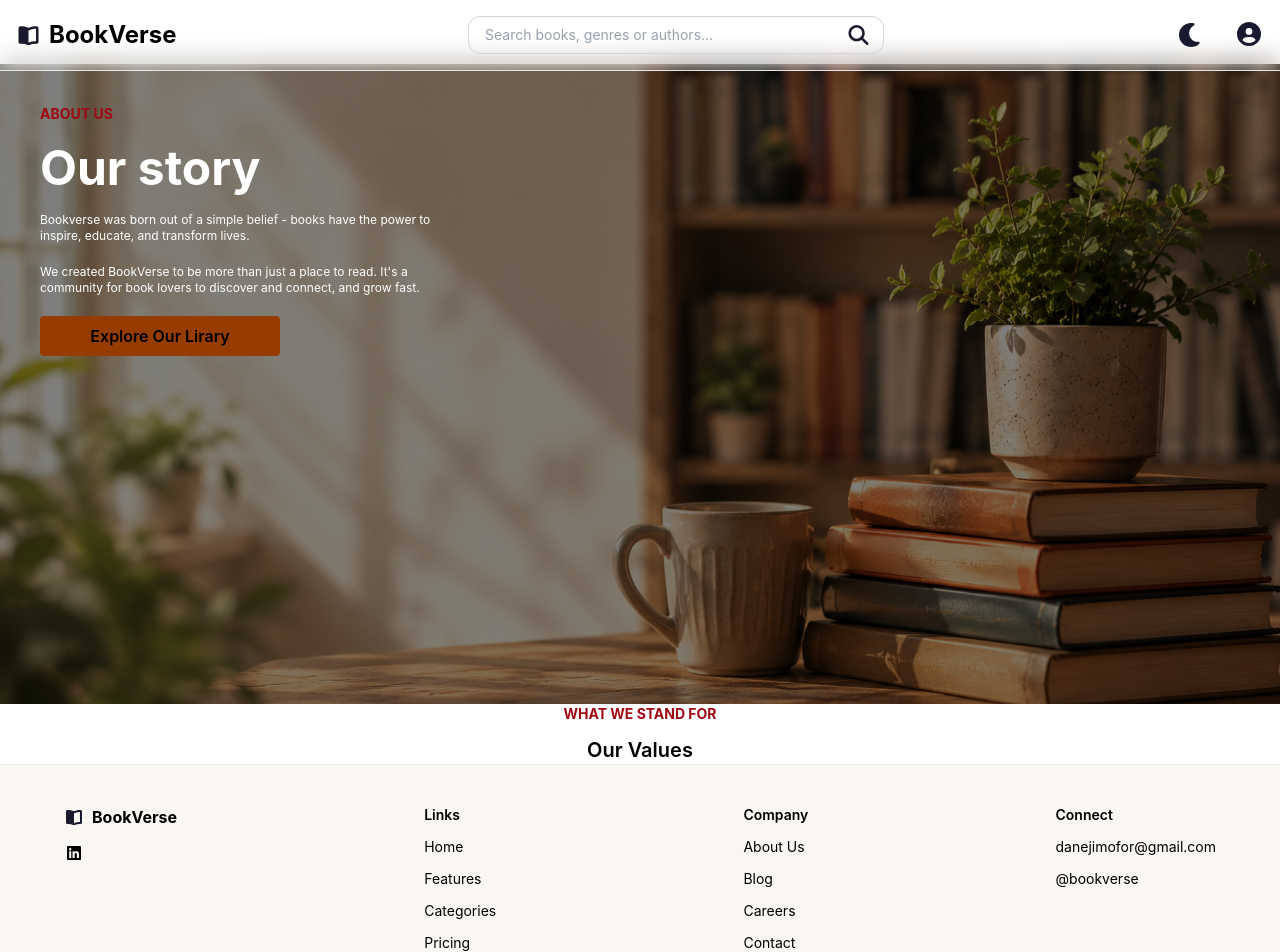
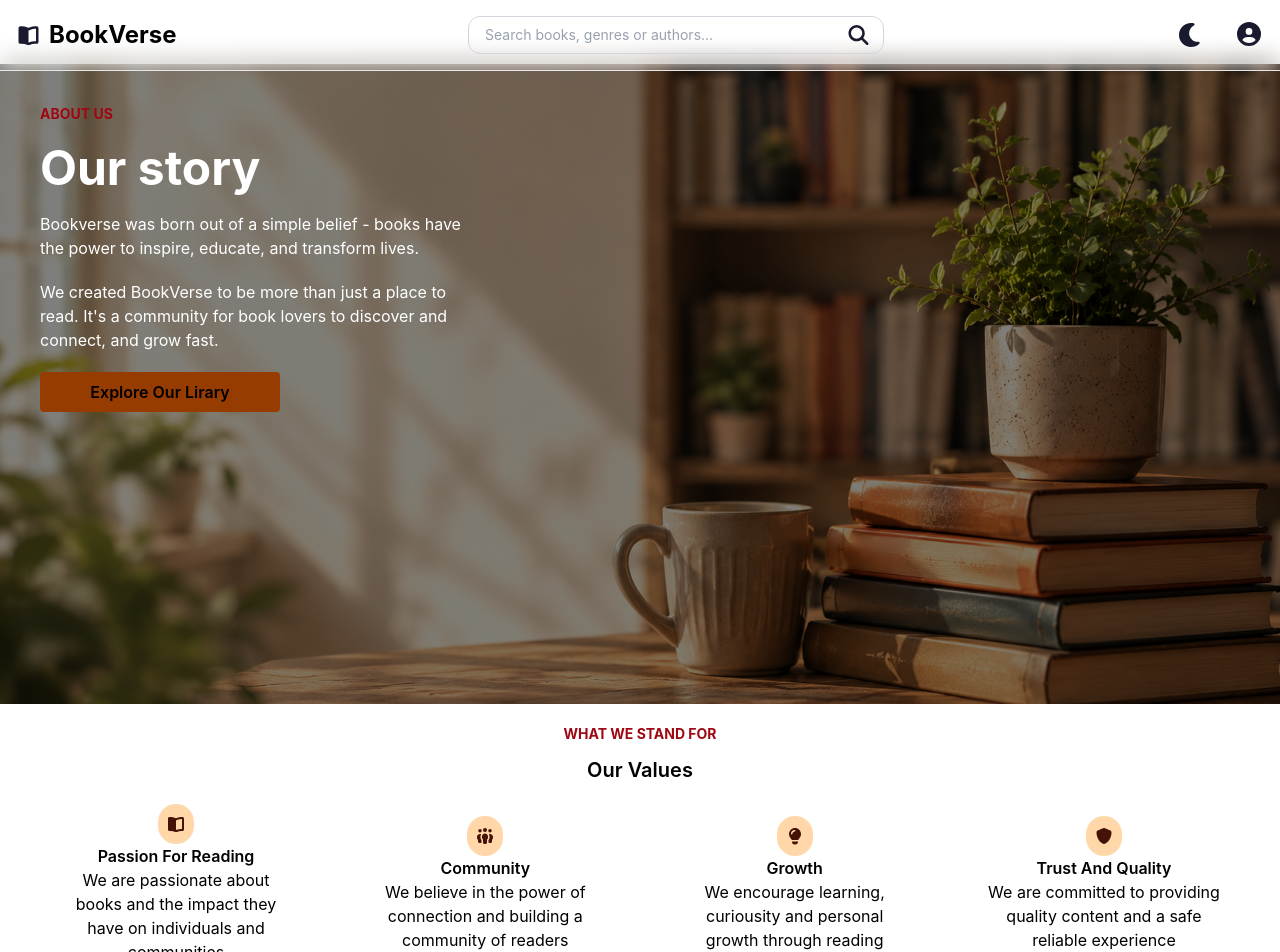
Before and after one commit to DanielApple05/Book-verse, a React (Vite) app in the folder book-verse-frontend/: page /about in a window 1280 px wide. Shown: the top 952 px of the page. Built offline with nearby package versions, Linux system fonts and the light colour scheme; no server answers.

Commit message:
feat: add Values component and integrate into About page for enhanced storytelling

```diff
--- /dev/null
+++ b/book-verse-frontend/src/assets/components/value.jsx
@@ -0,0 +1,31 @@
+import { FontAwesomeIcon } from '@fortawesome/react-fontawesome';
+import { faBookOpen, faPeopleGroup, faLightbulb, faShield } from '@fortawesome/free-solid-svg-icons';
+
+const Value = [
+  {
+    id: 1,
+    logo: faBookOpen,
+    topic: "Passion For Reading",
+    text: " We are passionate about books and the impact they have on individuals and communities"
+  },
+    {
+    id: 2,
+    logo: faPeopleGroup,
+    topic: "Community",
+    text: " We believe in the power of connection and building a community of readers"
+  },
+    {
+    id: 3,
+    logo: faLightbulb,
+    topic: "Growth",
+    text: "We encourage learning, curiousity and personal growth through reading"
+  },
+    {
+    id: 4,
+    logo: faShield,
+    topic: "Trust And Quality",
+    text: "We are committed to providing quality content and a safe reliable experience "
+  }
+ ]
+
+export default Value;
--- a/book-verse-frontend/src/assets/pages/about.jsx
+++ b/book-verse-frontend/src/assets/pages/about.jsx
@@ -2,6 +2,8 @@ import React from 'react';
 import Header from '../components/header-component/header';
 import Footer from '../components/footerComponents/footer';
 import MobileNavBar from '../components/navigations/mobileNavBar';
+import Value from '../components/value';
+import { FontAwesomeIcon } from '@fortawesome/react-fontawesome';
 
 
 const About = () => {
@@ -13,15 +15,26 @@ const About = () => {
         <div className='absolute inset-0 flex flex-col xl:p-10 p-5 xl:w-[40%] w-full xl:space-y-5 space-y-3'>
           <span className='text-sm text-red-800 font-bold'>ABOUT US</span>
           <h1 className='text-white text-2xl xl:text-5xl font-bold'>Our story</h1>
-          <p className='text-white text-xs'>Bookverse was born out of a simple belief - books have the power to inspire, educate, and transform lives.</p>
-          <p className='text-white text-xs '> We created BookVerse to be more than just a place to read. It's a community for book lovers to discover and connect, and grow fast.</p>
+          <p className='text-white xl:text-base text-xs'>Bookverse was born out of a simple belief - books have the power to inspire, educate, and transform lives.</p>
+          <p className='text-white xl:text-base text-xs '> We created BookVerse to be more than just a place to read. It's a community for book lovers to discover and connect, and grow fast.</p>
           <button className='bg-amber-800 p-2 rounded w-60 cursor-pointer hover:bg-amber-950 font-semibold '>Explore Our Lirary</button>
         </div>
       </div>
       <div>
-        <div className='flex flex-col space-y-3 justify-center items-center '>
+        <div className='flex flex-col space-y-3 justify-center items-center mt-5 '>
           <p className='text-red-800 font-bold text-sm'>WHAT WE STAND FOR </p>
           <p className='text-xl font-semibold '>Our Values</p>
+        </div>
+        <div className=' xl:flex grid grid-cols-2 justify-between items-center xl:px-15 px-5 py-5 xl:space-y-0 space-y-5 '>
+          {
+            Value.map((value) => (
+              <div className='flex flex-col justify-center items-center text-center xl:w-[20%] w-[80%] my-auto '>
+                <div className='rounded-full p-2 bg-orange-200'> <FontAwesomeIcon icon={value.logo} className='text-orange-950' /> </div>
+                <p className='font-semibold'>{value.topic}</p>
+                <p className='xl:text-base text-sm'>{value.text}</p>
+              </div>
+            ))
+          }
         </div>
       </div>
       <Footer />
```
